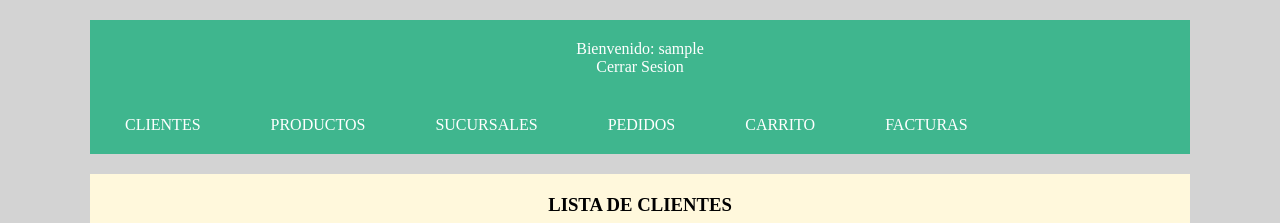
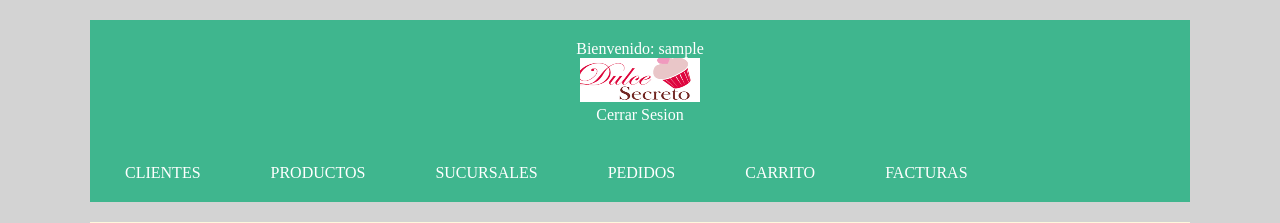
Before and after one commit to Geovanny21094/ProyectoExamen, a PHP site: page /admin/vista/usuario/listadoClientes.php in a window 1280 px wide. Shown: the top 223 px of the page. Run offline with PHP 8.4, Linux system fonts and the light colour scheme; the visitor is signed in with stand-in values (Sample User, id 1); data that the repository does not hold is empty.

Commit message:
Add files via upload

```diff
--- a/admin/vista/usuario/listadoClientes.php
+++ b/admin/vista/usuario/listadoClientes.php
@@ -14,6 +14,7 @@
 <head>
 	<meta charset="UTF-8">
 	<link rel="stylesheet" type="text/css" href="../../../css/estiloBlogs.css">
+	<link rel="stylesheet" type="text/css" href="../../../css/forma.css">
 	<link rel="stylesheet" type="text/css" href="../../../css/estilosGenerales.css">
 	<title>Lista de Registros</title>
 </head>
@@ -21,9 +22,11 @@
 <body>
 	<header>
 		<div >
-			<p>Bienvenido: <?php echo $_SESSION['usuario']; ?> </p>
+			<p class="cajabienvenido" >Bienvenido: <?php echo $_SESSION['usuario']; ?> </p>
 
-			<p><a href="../../../config/cerrarsesion.php" title="Cerrar Sesion" >Cerrar Sesion</a></p>
+			<a  class="cajaloguito1"> <img src="../../../imagenes/loguito.png"></a>
+
+			<p class=" cajacerrar"><a href="../../../config/cerrarsesion.php" title="Cerrar Sesion" >Cerrar Sesion</a></p>
 
 		</div>
 
```
